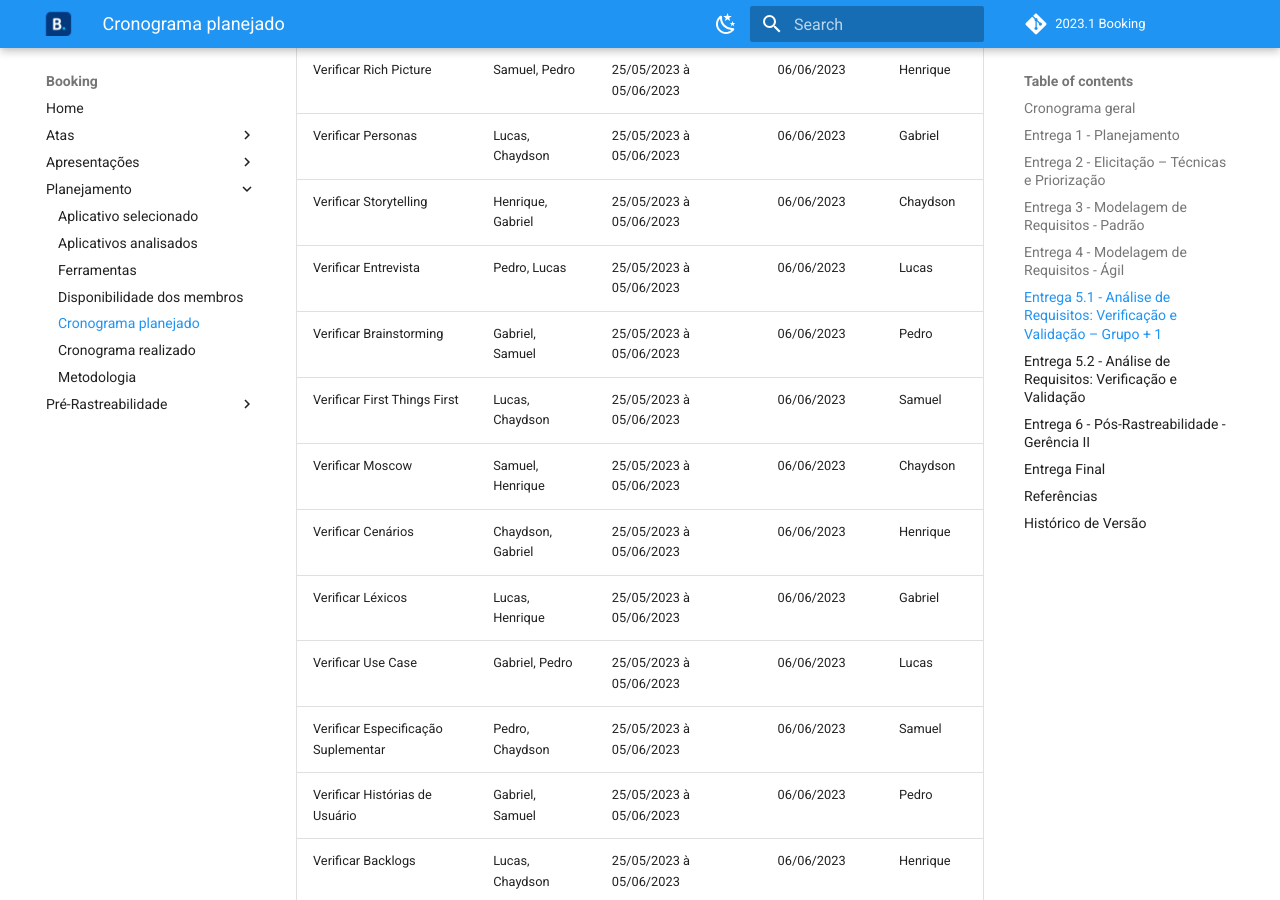
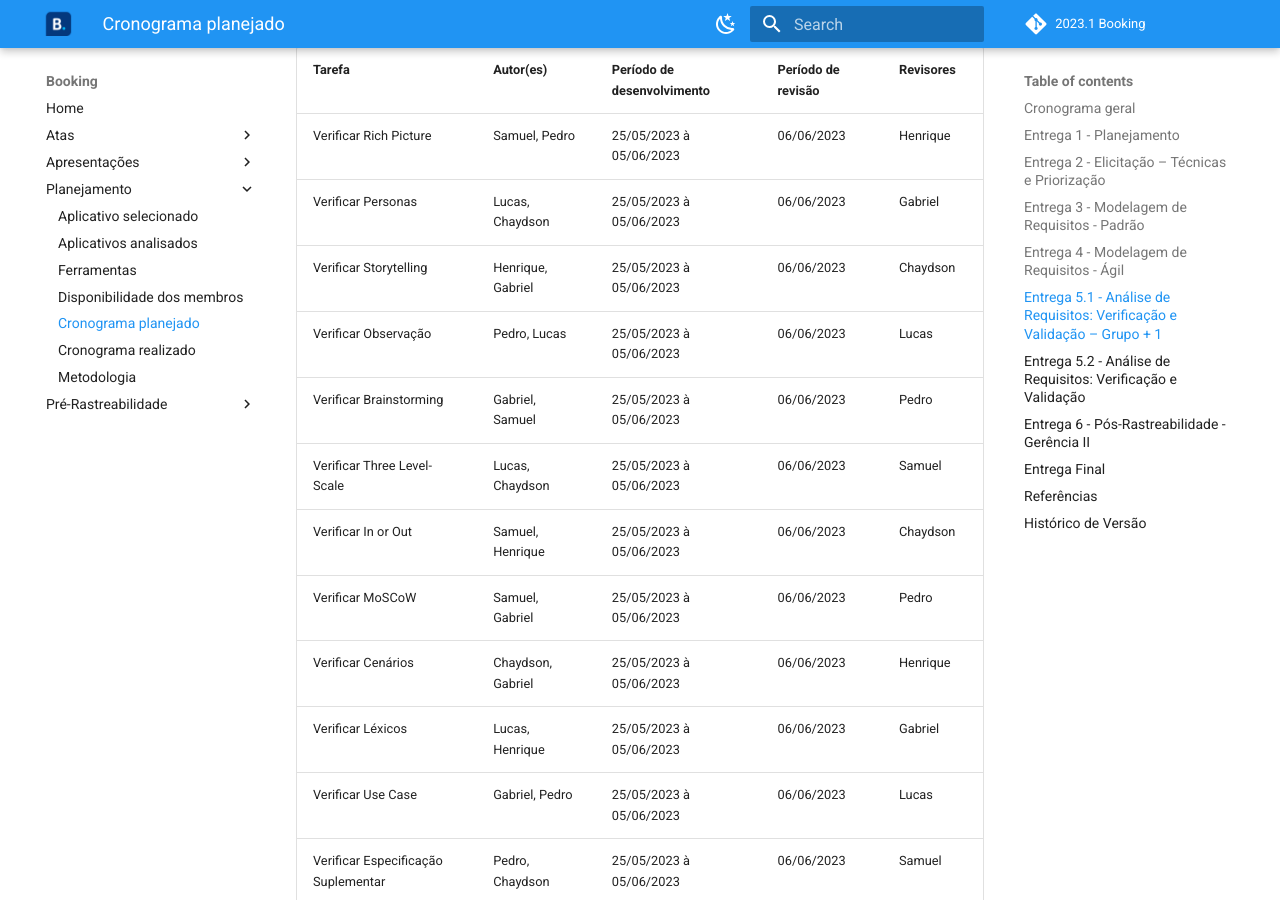
Before and after one commit to Requisitos-de-Software/2023.1-Booking, an MkDocs documentation site: the page built from docs/planejamento/cronograma.md, in a window 1280 px wide and 900 px high, scrolled down 5165 px. Built offline with MkDocs 1.6.1 and Material for MkDocs 9.7.7, drawn with Linux system fonts in a browser that asks for light colours; comment, search, counter and statistics services are not loaded; some of the changed text lies outside the part shown.

Commit message:
adicionando correções ao cronograma

```diff
--- a/docs/planejamento/cronograma.md
+++ b/docs/planejamento/cronograma.md
@@ -60,18 +60,19 @@
 
 A priorização é fundamental para garantir que as funcionalidades mais importantes sejam implementadas primeiro. Dessa forma, as tarefas referentes a segunda entrega estão apresentadas na Tabela 3 as técnicas de priorização utilizadas no projeto.
 
-| Tarefa                       | Autor(es)          | Período de desenvolvimento | Período de revisão     | Revisores |
-| ---------------------------- | ------------------ | --------------------------- | ------------------------ | --------- |
-| Perfil dos usuários         | Pedro e Henrique   | 12/04/2023 à 19/04/2023    | 20/04/2023 à 21/04/2023 | Gabriel   |
-| Personas                     | Chaydson e Gabriel | 19/04/2023 à 25/04/2023    | 26/04/2023 à 27/04/2023 | Lucas     |
-| Storytelling                 | Lucas e Samuel     | 19/04/2023 à 25/04/2023    | 26/04/2023 à 27/04/2023 | Gabriel   |
-| Observação                 | Pedro e Chaydson   | 19/04/2023 à 25/04/2023    | 26/04/2023 à 27/04/2023 | Samuel    |
-| Brainstorming                | Samuel e Gabriel   | 19/04/2023 à 25/04/2023    | 26/04/2023 à 27/04/2023 | Henrique  |
-| Three Level-Scale            | Henrique e Lucas   | 19/04/2023 à 25/04/2023    | 26/04/2023 à 27/04/2023 | Pedro     |
-| In or Out                    | Samuel e Pedro    | 19/04/2023 à 25/04/2023    | 26/04/2023 à 27/04/2023 | Lucas     |
-| Gravação da apresentação | Grupo              | 28/04/2023                  | 28/04/2023               | Chaydson  |
-| Atas                         | Gabriel            | 19/04/2023 à 25/04/2023    | 26/04/2023 à 27/04/2023 | Henrique  |
-| Finalização                | Grupo              | 29/04/2023                  | 30/04/2023 à 01/05/2023 | Grupo     |
+| Tarefa                       | Autor(es)                  | Período de desenvolvimento | Período de revisão     | Revisores |
+| ---------------------------- | -------------------------- | --------------------------- | ------------------------ | --------- |
+| Perfil dos usuários         | Pedro e Henrique           | 12/04/2023 à 19/04/2023    | 20/04/2023 à 21/04/2023 | Gabriel   |
+| Personas                     | Chaydson e Gabriel         | 19/04/2023 à 25/04/2023    | 26/04/2023 à 27/04/2023 | Lucas     |
+| Storytelling                 | Lucas e Samuel             | 19/04/2023 à 25/04/2023    | 26/04/2023 à 27/04/2023 | Gabriel   |
+| Observação                 | Pedro e Chaydson           | 19/04/2023 à 25/04/2023    | 26/04/2023 à 27/04/2023 | Samuel    |
+| Brainstorming                | Samuel e Gabriel           | 19/04/2023 à 25/04/2023    | 26/04/2023 à 27/04/2023 | Henrique  |
+| Three Level-Scale            | Henrique e Lucas           | 19/04/2023 à 25/04/2023    | 26/04/2023 à 27/04/2023 | Pedro     |
+| In or Out                    | Samuel e Pedro            | 19/04/2023 à 25/04/2023    | 26/04/2023 à 27/04/2023 | Lucas     |
+| MoSCoW                       | Chaydson, Lucas e Henrique | 19/04/2023 à 25/04/2023    | 26/04/2023 à 27/04/2023 | Pedro     |
+| Gravação da apresentação | Grupo                      | 28/04/2023                  | 28/04/2023               | Chaydson  |
+| Atas                         | Gabriel                    | 19/04/2023 à 25/04/2023    | 26/04/2023 à 27/04/2023 | Henrique  |
+| Finalização                | Grupo                      | 29/04/2023                  | 30/04/2023 à 01/05/2023 | Grupo     |
 
 <div style="text-align: center">
     <p> Tabela 3 - Cronograma da entrega 2. (Fonte: Autores. 2023).</p>
@@ -125,10 +126,11 @@
 | Verificar Rich Picture                | Samuel, Pedro     | 25/05/2023 à 05/06/2023    | 06/06/2023           | Henrique  |
 | Verificar Personas                    | Lucas, Chaydson   | 25/05/2023 à 05/06/2023    | 06/06/2023           | Gabriel   |
 | Verificar Storytelling                | Henrique, Gabriel | 25/05/2023 à 05/06/2023    | 06/06/2023           | Chaydson  |
-| Verificar Entrevista                  | Pedro, Lucas      | 25/05/2023 à 05/06/2023    | 06/06/2023           | Lucas     |
+| Verificar Observação                | Pedro, Lucas      | 25/05/2023 à 05/06/2023    | 06/06/2023           | Lucas     |
 | Verificar Brainstorming               | Gabriel, Samuel   | 25/05/2023 à 05/06/2023    | 06/06/2023           | Pedro     |
-| Verificar First Things First          | Lucas, Chaydson   | 25/05/2023 à 05/06/2023    | 06/06/2023           | Samuel    |
-| Verificar Moscow                      | Samuel, Henrique  | 25/05/2023 à 05/06/2023    | 06/06/2023           | Chaydson  |
+| Verificar Three Level-Scale           | Lucas, Chaydson   | 25/05/2023 à 05/06/2023    | 06/06/2023           | Samuel    |
+| Verificar In or Out                   | Samuel, Henrique  | 25/05/2023 à 05/06/2023    | 06/06/2023           | Chaydson  |
+| Verificar MoSCoW                      | Samuel, Gabriel   | 25/05/2023 à 05/06/2023    | 06/06/2023           | Pedro     |
 | Verificar Cenários                   | Chaydson, Gabriel | 25/05/2023 à 05/06/2023    | 06/06/2023           | Henrique  |
 | Verificar Léxicos                    | Lucas, Henrique   | 25/05/2023 à 05/06/2023    | 06/06/2023           | Gabriel   |
 | Verificar Use Case                    | Gabriel, Pedro    | 25/05/2023 à 05/06/2023    | 06/06/2023           | Lucas     |
@@ -139,6 +141,8 @@
 | Atas                                  | Samuel            | 25/05/2023 à 05/06/2023    | 06/06/2023           | Lucas     |
 | Gravação da apresentação          | Grupo             | 06/06/2023                  | 06/06/2023           | Grupo     |
 | Finalização                         | Grupo             | 07/06/2023                  | 07/06/2023           | Grupo     |
+
+
 
 <div style="text-align: center">
     <p> Tabela 6 - Cronograma da entrega 5.1. (Fonte: Autores. 2023).</p>
@@ -155,8 +159,9 @@
 | Verificar Storytelling                | Gabriel, Samuel   | 08/06/2023 à 12/06/2023    | 12/06/2023           | Lucas     |
 | Verificar Observação                | Pedro, Chaydson   | 08/06/2023 à 12/06/2023    | 12/06/2023           | Gabriel   |
 | Verificar Brainstorming               | Lucas, Henrique   | 08/06/2023 à 12/06/2023    | 12/06/2023           | Chaydson  |
-| Verificar In or Out                   | Gabriel, Pedro    | 08/06/2023 à 12/06/2023    | 12/06/2023           | Henrique  |
-| Verificar Three Level-Scale           | Lucas, Henrique   | 08/06/2023 à 12/06/2023    | 12/06/2023           | Samuel    |
+| Verificar Three Level-Scale           | Gabriel, Pedro    | 08/06/2023 à 12/06/2023    | 12/06/2023           | Henrique  |
+| Verificar In or Out                   | Lucas, Henrique   | 08/06/2023 à 12/06/2023    | 12/06/2023           | Samuel    |
+| Verificar MoSCoW                      | Pedro, Samuel     | 08/06/2023 à 12/06/2023    | 12/06/2023           | Gabriel   |
 | Verificar Cenários                   | Chaydson, Gabriel | 08/06/2023 à 12/06/2023    | 12/06/2023           | Pedro     |
 | Verificar Léxicos                    | Samuel, Henrique  | 08/06/2023 à 12/06/2023    | 12/06/2023           | Lucas     |
 | Verificar Use Case                    | Lucas, Chaydson   | 08/06/2023 à 12/06/2023    | 12/06/2023           | Gabriel   |
@@ -219,3 +224,9 @@
 | 1.3     | 16/04/2023 | Detalhamento do cronograma                                                | Chaydson  | Gabriel     |
 | 1.4     | 19/04/2023 | Addicionando Referências                                                 | Henrique  | Chaydson    |
 | 1.5     | 22/04/2023 | Colocando texto para todas as entregas e padronizando legenda das tabelas | Chaydson  | Henrique    |
+
+| Verificar Observação |
+| ---------------------- |
+
+| Verificar Observação |
+| ---------------------- |
```
